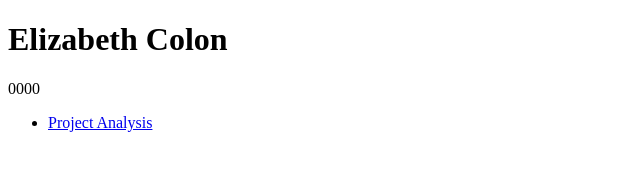
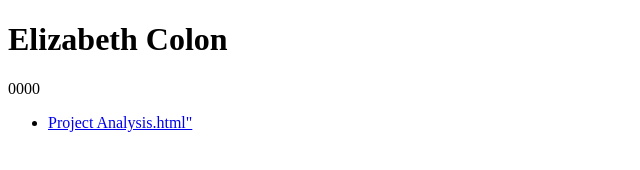
Before and after one commit to ecolon13/wsp-online-elizabeth_colon, a plain HTML site: page index.html in a window 1280 px wide. Shown: the full height of the page, 0-640 px from the left. Drawn offline with Linux system fonts and the light colour scheme.

Commit message:
week 1 part iii

```diff
--- a/index.html
+++ b/index.html
@@ -10,7 +10,7 @@
 	<h1>Elizabeth Colon</h1>
 	<p>0000</p>
 	<ul>
-		<li><a href="http:...">Project Analysis</a></li>
+		<li><a href="http:...">Project Analysis.html"</a></li>
 	</ul>
 </body>
 </html>
```
